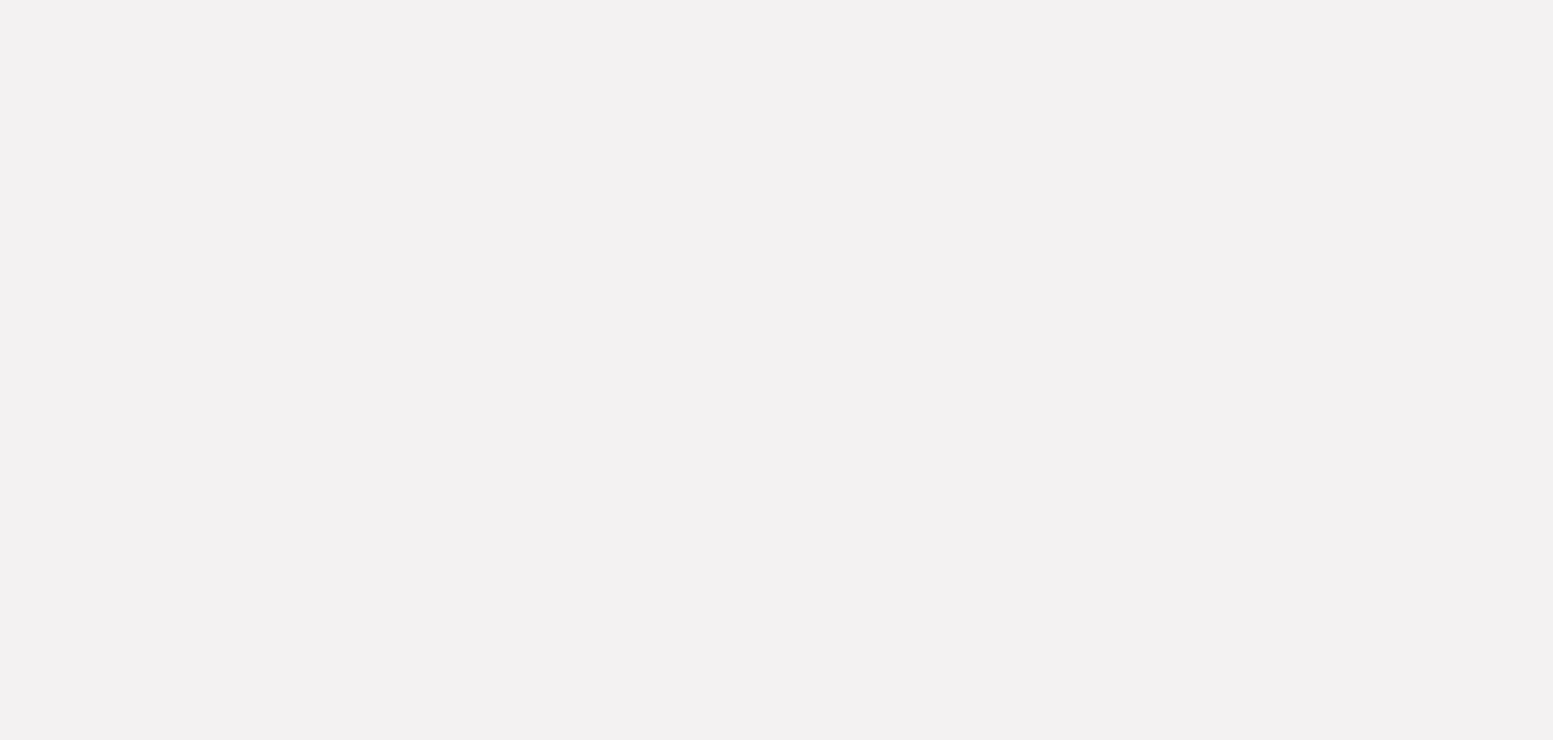
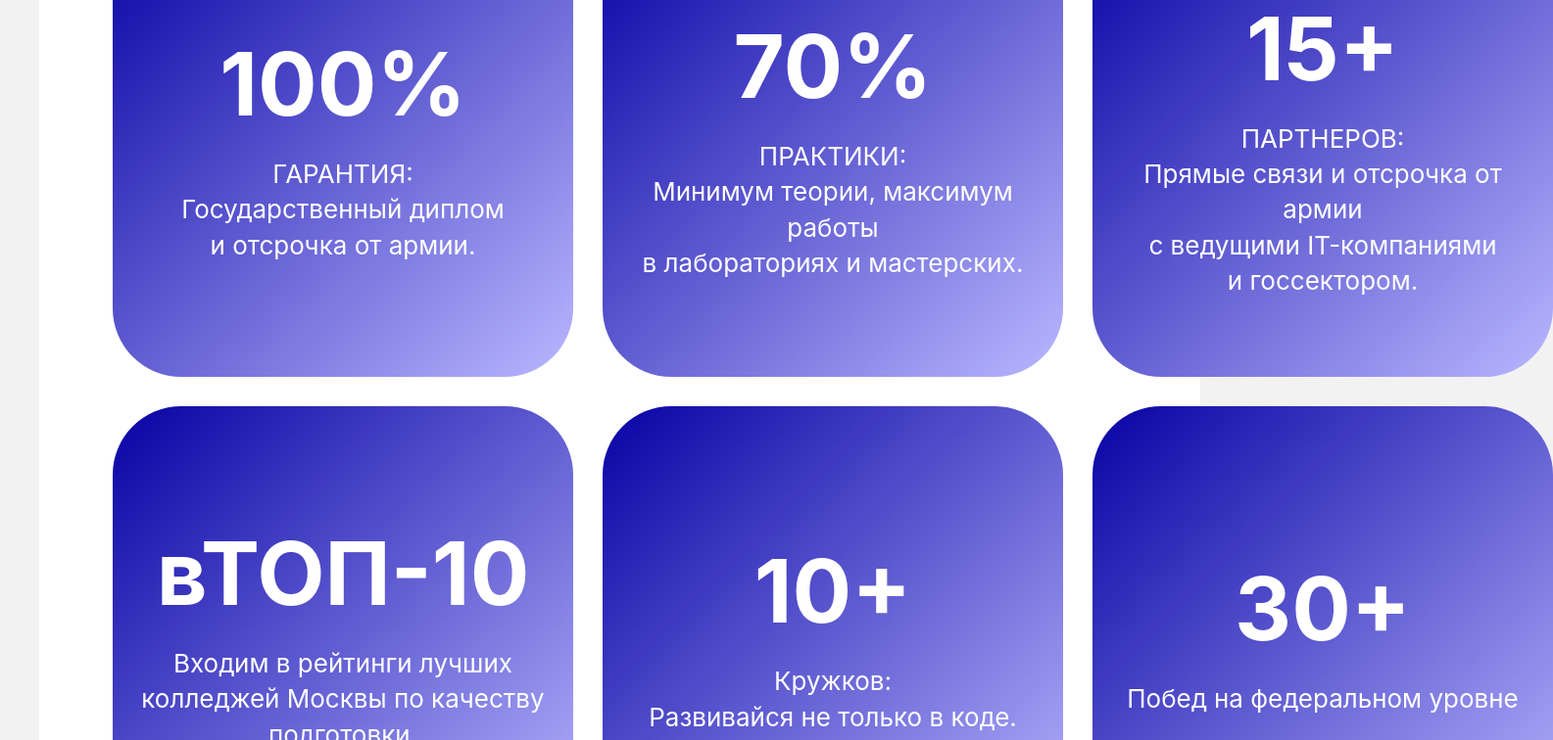
Before and after one commit to AzizIo/Practic-sait, a React (Vite) app in the folder frontend/: page /why-us in a window 1280 px wide. Shown: the part 1000-1756 px from the top of the page at 98% size, 1585 px wide, since content can reach past the window. Before the commit the page ends 880 px from the top, so only its background shows below. Built offline with nearby package versions, Linux system fonts and the light colour scheme.

Commit message:
Синхронизация изменений

```diff
--- a/frontend/src/pages/WhyUsPage.tsx
+++ b/frontend/src/pages/WhyUsPage.tsx
@@ -13,7 +13,56 @@ export default function WhyUs() {
                     <p className={styles.p1} >
                         <span className={styles.p} >IT МОСКВА</span> — Твой апгрейд из студента в профи.<br />Здесь ты получишь не просто «корочку», а востребованную <br /> профессию, окружение единомышленников и прямой выход на <br /> работодателей Москвы.
                     </p>
+
                 </div>
+                <div className={styles.card_block}>
+                        <div className={styles.block}>
+                            <h2 className={styles.num}>100%</h2>
+                            <p className={styles.text}>
+                                ГАРАНТИЯ:<br />
+                                Государственный диплом<br />
+                                и отсрочка от армии.<br />
+                            </p>
+                        </div>
+                        <div className={styles.block}>
+                            <h2 className={styles.num}>70%</h2>
+                            <p className={styles.text}>
+                                ПРАКТИКИ:<br />
+                                Минимум теории, максимум работы<br />
+                                в лабораториях и мастерских.<br />
+                            </p>
+                        </div>
+                        <div className={styles.block}>
+                            <h2 className={styles.num}>15+</h2>
+                            <p className={styles.text}>
+                                ПАРТНЕРОВ:<br />
+                                Прямые связи и отсрочка от армии<br />
+                                с ведущими IT-компаниями<br />
+                                и госсектором.<br />
+                            </p>
+                        </div>
+                        <div className={styles.block}>
+                            <h2 className={styles.num}>вТОП-10</h2>
+                            <p className={styles.text}>
+                                Входим в рейтинги лучших<br />
+                                колледжей Москвы по качеству<br />
+                                подготовки.<br />
+                            </p>
+                        </div>
+                        <div className={styles.block}>
+                            <h2 className={styles.num}>10+</h2>
+                            <p className={styles.text}>
+                                Кружков:<br />
+                                Развивайся не только в коде.<br />
+                            </p>
+                        </div>
+                        <div className={styles.block}>
+                            <h2 className={styles.num}>30+</h2>
+                            <p className={styles.text}>
+                                Побед на федеральном уровне<br />
+                            </p>
+                        </div>
+                    </div>
             </div>
         </>
     )
--- a/frontend/src/pages/Whyus.module.css
+++ b/frontend/src/pages/Whyus.module.css
@@ -2,10 +2,12 @@
     margin: 30px 40px;
     font-family: 'Inter', sans-serif;
     background-color: white;
+    border-radius: 100px;
 }
 
 .container {
     margin-left: 124px;
+
 }
 
 .us {
@@ -20,14 +22,50 @@
     linear-gradient: (90deg, #020039, #362FFF);
 }
 
-.p{
+.p {
     font-weight: bold;
 }
 
-.p1{
+.p1 {
     font-weight: 600;
     line-height: 70px;
     font-size: 35px;
+}
 
+.card_block {
+    display: grid;
+    grid-template-columns: repeat(3, 1fr);
+    gap: 30px;
+    margin-left: 75px;
+}
 
+.block {
+    width: 450px;
+    height: 450px;
+    border-radius: 70px;
+
+    background: linear-gradient(135deg, #0702A4, #B9B7FF);
+
+    display: flex;
+    flex-direction: column;
+    justify-content: center;
+    /* по вертикали */
+    align-items: center;
+    /* по горизонтали */
+
+    text-align: center;
+    color: white;
+    padding: 10px;
 }
+
+.num {
+    font-size: 90px;
+    font-weight: 700;
+    margin: 0 0 20px 0;
+}
+
+.text {
+    font-size: 26px;
+    line-height: 1.4;
+    margin: 0;
+}
```
